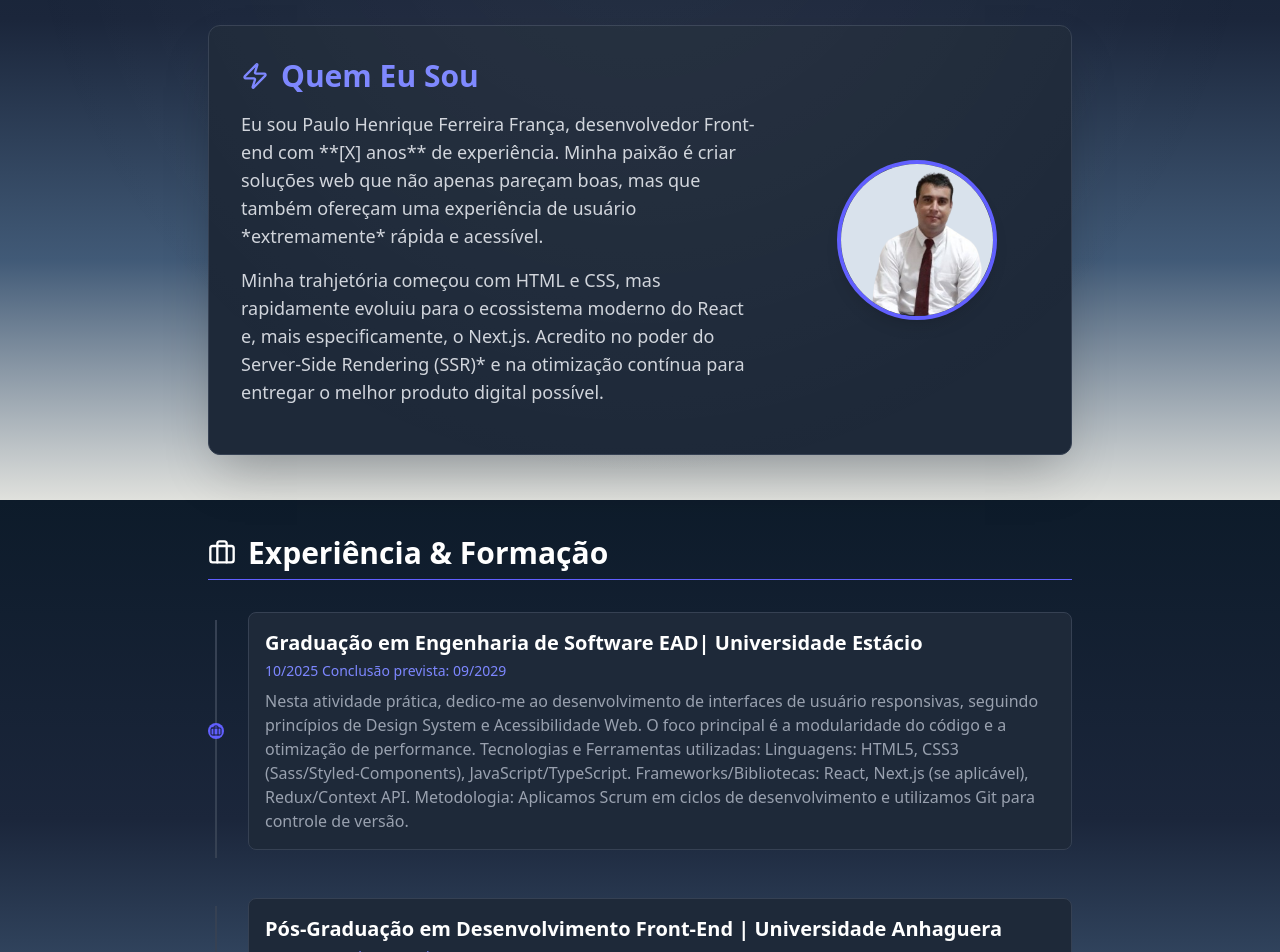
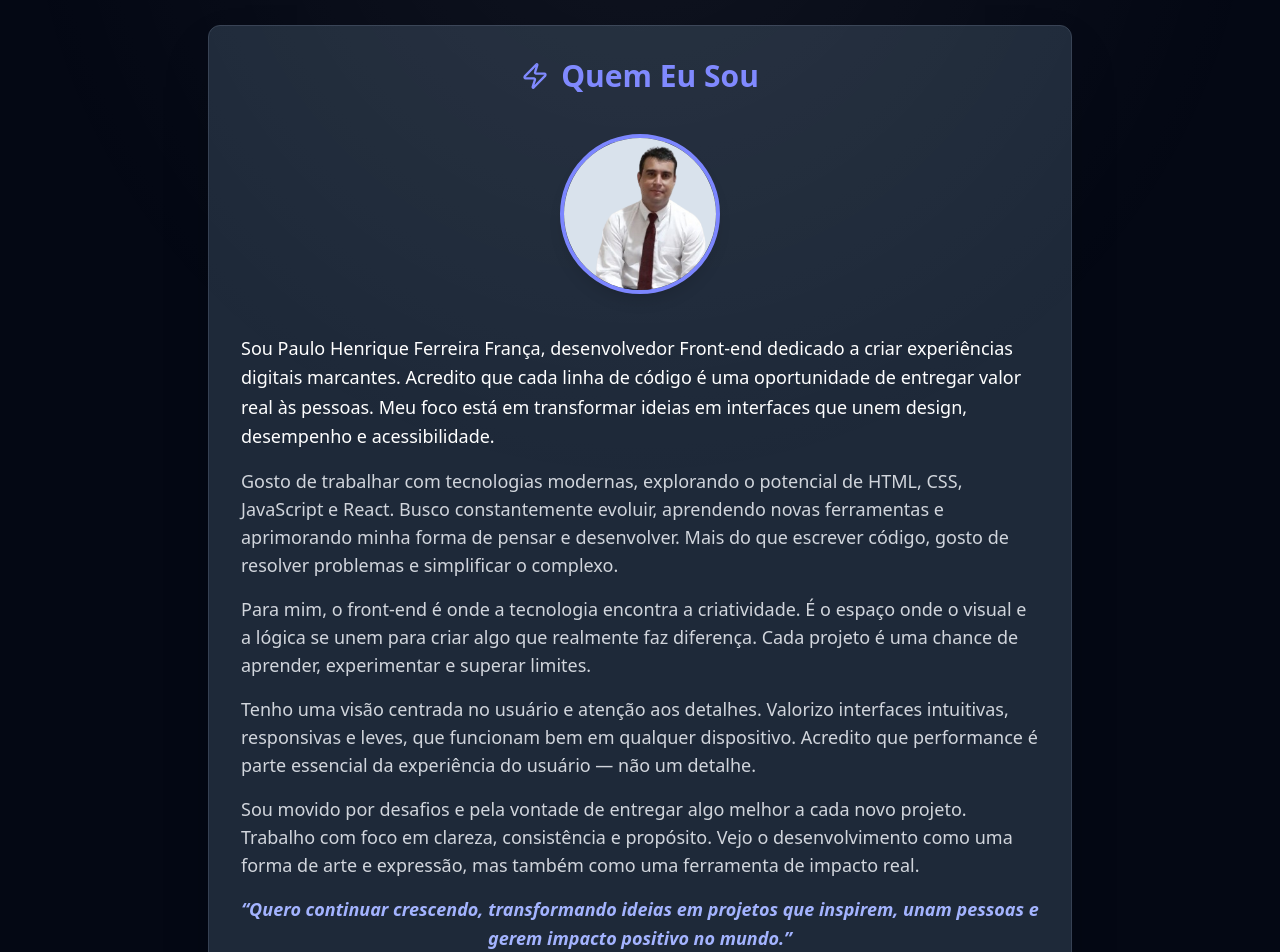
Before and after one commit to PauloHenrique993940/paulo-front-emd, a Next.js app: page /sobre in a window 1280 px wide. Shown: the part 300-1252 px from the top of the page. Built offline with nearby package versions, Linux system fonts and the light colour scheme.

Commit message:
ajustando fundo

```diff
--- a/pages/index.js
+++ b/pages/index.js
@@ -116,7 +116,7 @@ export default function Home() {
           </div>
 
           <h1
-            className={`${geistMono.variable} font-mono text-5xl sm:text-7xl font-extrabold tracking-tighter mb-4 leading-tight text-transparent bg-clip-text bg-gradient-to-r from-indigo-400 to-purple-400`}
+            className={`${geistMono.variable} font-mono text-5xl sm:text-7xl font-extrabold tracking-tighter mb-4 leading-tight text-transparent bg-clip-text bg-gradient-to-r from-indigo-400 to-amber-950`}
           >
             Paulo Henrique Ferreira França
           </h1>
@@ -160,8 +160,8 @@ export default function Home() {
             <p className="text-lg text-gray-300 mb-4">
               Sou apaixonado por transformar ideias em experiências digitais
               rápidas e acessíveis. Minha especialidade é o ecossistema
-              **React/Next.js**, que utilizo para garantir **SEO, performance
-              (SSR/SSG)** e código limpo.
+              React/Next.js, que utilizo para garantir SEO, performance
+              (SSR/SSG) e código limpo.
             </p>
             <p className="text-gray-400 italic">
               "A beleza de um produto é a eficiência com que ele resolve o
--- a/pages/sobre.js
+++ b/pages/sobre.js
@@ -54,35 +54,78 @@ export default function SobrePage() {
           </section>
 
           {/* Seção de Introdução e História */}
-          <section className="mb-20 grid md:grid-cols-3 gap-8 items-center bg-gray-800 p-8 rounded-xl shadow-2xl border border-gray-700">
-            <div className="md:col-span-2">
+          <section className="mb-20 flex gap-20  bg-gray-800 p-8 rounded-xl shadow-2xl border border-gray-700">
+            <div className="flex flex-col justify-center items-center">
+              <div className="flex justify-between  items-center mb-10">
+                <div className="flex items-center space-x-3">
+                  <Zap size={28} className="text-indigo-400" />
+                  <h2 className="text-3xl font-bold text-indigo-400">
+                    Quem Eu Sou
+                  </h2>
+                </div>
+              </div>
+
+              <div className="flex justify-center">
+                <div className="relative w-40 h-40 rounded-full overflow-hidden mb-10 border-4 border-indigo-400 shadow-lg">
+                  <Image
+                    src="/perfil.png"
+                    alt="Foto de Perfil"
+                    layout="fill"
+                    objectFit="cover"
+                  />
+                </div>
+              </div>
+
+              <p className="text-lg text-justiy leading-relaxed  mb-4">
+                Sou Paulo Henrique Ferreira França, desenvolvedor Front-end
+                dedicado a criar experiências digitais marcantes. Acredito que
+                cada linha de código é uma oportunidade de entregar valor real
+                às pessoas. Meu foco está em transformar ideias em interfaces
+                que unem design, desempenho e acessibilidade.
+              </p>
+              <p className="text-lg text-gray-300 mb-4">
+                Gosto de trabalhar com tecnologias modernas, explorando o
+                potencial de HTML, CSS, JavaScript e React. Busco constantemente
+                evoluir, aprendendo novas ferramentas e aprimorando minha forma
+                de pensar e desenvolver. Mais do que escrever código, gosto de
+                resolver problemas e simplificar o complexo.
+              </p>
+              <p className="text-lg text-gray-300 mb-4">
+                Para mim, o front-end é onde a tecnologia encontra a
+                criatividade. É o espaço onde o visual e a lógica se unem para
+                criar algo que realmente faz diferença. Cada projeto é uma
+                chance de aprender, experimentar e superar limites.
+              </p>
+              <p className="text-lg text-gray-300 mb-4">
+                Tenho uma visão centrada no usuário e atenção aos detalhes.
+                Valorizo interfaces intuitivas, responsivas e leves, que
+                funcionam bem em qualquer dispositivo. Acredito que performance
+                é parte essencial da experiência do usuário — não um detalhe.
+              </p>
+              <p className="text-lg text-gray-300 mb-4">
+                Sou movido por desafios e pela vontade de entregar algo melhor a
+                cada novo projeto. Trabalho com foco em clareza, consistência e
+                propósito. Vejo o desenvolvimento como uma forma de arte e
+                expressão, mas também como uma ferramenta de impacto real.
+              </p>
+              <p className="text-lg text-indigo-300 font-semibold italic mb-6 text-center leading-relaxed">
+                “Quero continuar crescendo, transformando ideias em projetos que
+                inspirem, unam pessoas e gerem impacto positivo no mundo.”
+              </p>
+
               <h2 className="text-3xl font-bold mb-4 text-indigo-400 flex items-center space-x-3">
                 <Zap size={28} />
-                <span>Quem Eu Sou</span>
+                <span>Minha História</span>
               </h2>
-              <p className="text-lg text-gray-300 mb-4">
-                Eu sou Paulo Henrique Ferreira França, desenvolvedor Front-end
-                com **[X] anos** de experiência. Minha paixão é criar soluções
-                web que não apenas pareçam boas, mas que também ofereçam uma
-                experiência de usuário *extremamente* rápida e acessível.
+              <p className="text-lg text-gray-300 mb-4 ">
+                Minha trajetória começou com <strong>HTML</strong> e{' '}
+                <strong>CSS</strong>, mas rapidamente evoluiu para o ecossistema
+                moderno do <strong>React</strong> e, mais especificamente, do{' '}
+                <strong>Next.js</strong>. Acredito no poder do{' '}
+                <strong>Server-Side Rendering (SSR)</strong> e na
+                <em>otimização contínua</em> como caminhos para entregar
+                produtos digitais rápidos, acessíveis e de alto impacto.
               </p>
-              <p className="text-lg text-gray-300 mb-4 ">
-                Minha trahjetória começou com HTML e CSS, mas rapidamente evoluiu
-                para o ecossistema moderno do React e, mais especificamente,
-                o Next.js. Acredito no poder do Server-Side Rendering
-                (SSR)* e na otimização contínua para entregar o melhor produto
-                digital possível.
-              </p>
-            </div>
-            <div className="md:col-span-1 flex justify-center">
-              <div className="relative w-40 h-40 rounded-full overflow-hidden border-4 border-indigo-500 shadow-lg">
-                <Image
-                  src="/perfil.png"
-                  alt="Foto de Perfil"
-                  layout="fill"
-                  objectFit="cover"
-                />
-              </div>
             </div>
           </section>
 
--- a/styles/globals.css
+++ b/styles/globals.css
@@ -1,7 +1,7 @@
 @import "tailwindcss";
 
 body {
-  background: linear-gradient(180deg, #0d1b2a 0%, #1b263b 40%, #415a77 70%, #e0e1dd 100%);
+  background-color: #040814;
   background-attachment: fixed;
   background-repeat: no-repeat;
   background-size: cover;
```
